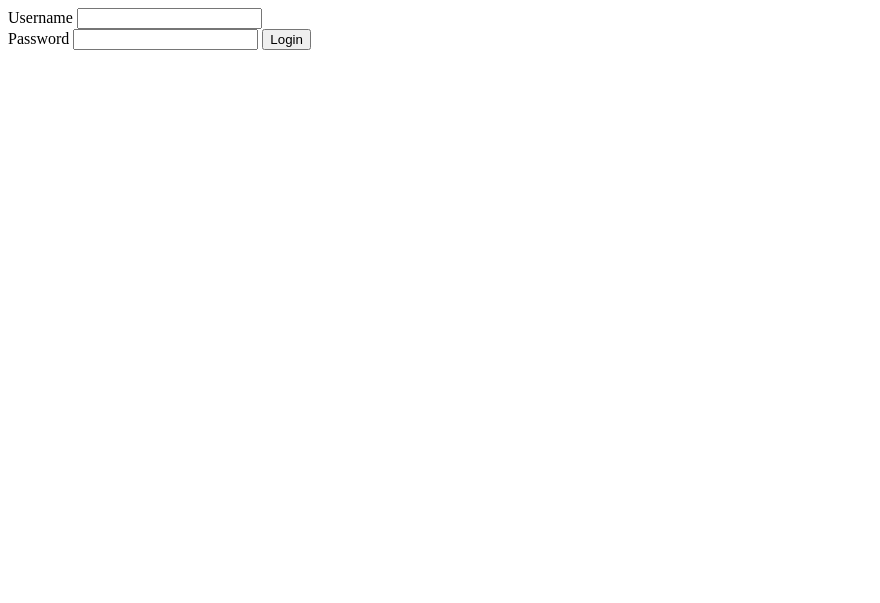
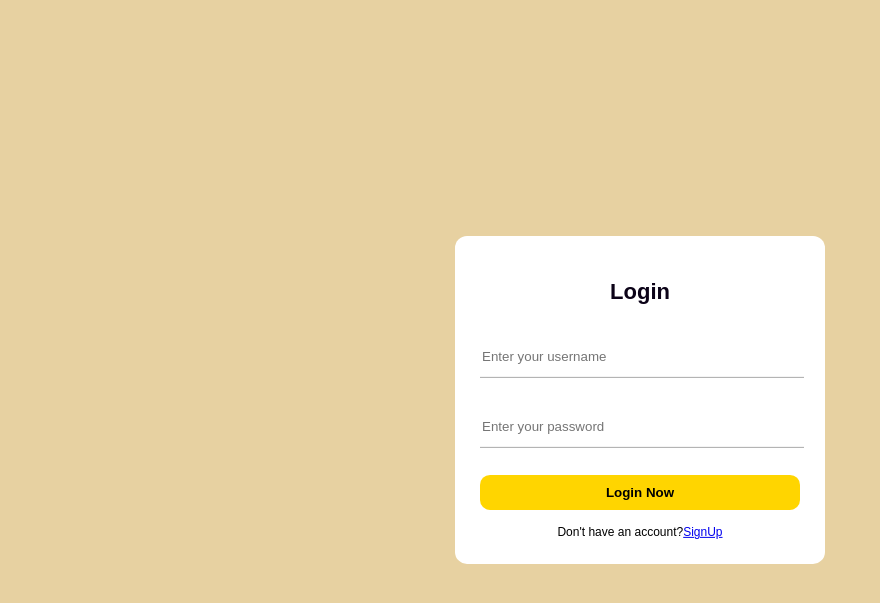
Before and after one commit to Rota1001/PyramidGame, a Flask app: page /login in a window 1280 px wide. Shown: the top 603 px of the page, without its empty margins (0-880 px from the left). Run offline with Flask 3, Linux system fonts and the light colour scheme.

Commit message:
beatiful login page

```diff
--- a/app.py
+++ b/app.py
@@ -47,7 +47,7 @@ def createBoard():
 
 @app.route("/")
 def root():
-    return redirect("/index")
+    return redirect("/login")
 
 @app.route("/index")
 def Index():
--- /dev/null
+++ b/static/css/login.css
@@ -0,0 +1,60 @@
+ /* @import url("https://fonts/googleapis.com/css2?family=Poppins:wght@200;300;400;500;600;700&display=swap"); */
+ /* @import url("https://unicons.iconscout.com/release/v4.0.0/css/line.css"); */
+ .form_container{
+    position : absolute;
+    max-width: 320px;
+    width: 100%;
+    top : 50%;
+    left : 50%;
+    transform : translate(-50%, -50%);
+    z-index : 101;
+    background : #fff;
+    padding: 25px;
+    border-radius: 12px;
+    box-shadow: rgba(0, 0, 0, 0.1);
+    font-family: sans-serif;
+ }
+
+ .form_container h2{
+    font-size: 22px;
+    color: #0b0217;
+    text-align: center;
+    font-family: sans-serif;
+ }
+.input_box{
+    position: relative;
+    margin-top: 30px;
+    width: 100%;
+    height: 40px;
+}
+.input_box input{
+    height:100%;
+    width: 100%;
+    border: none;
+    outline: none;
+    border-bottom: 1.5px solid #aaaaaa;
+    transition: all 0.2s ease;
+}
+
+.input_box input:focus{
+    border-color: rgb(255, 213, 0)
+}
+
+.form_container .button{
+    background-color: rgb(255, 213, 0);
+    margin-top: 30px;
+    width: 100%;
+    padding: 10px 0;
+    border-radius: 10px;
+    font-weight: bold;
+    border: none;
+}
+.login_signup{
+    font-size: 12px;
+    text-align: center;
+    margin-top: 15px;
+}
+
+.form_container .button:hover{
+    transform: scale(1.05);
+}
--- a/static/javascript/waiting.js
+++ b/static/javascript/waiting.js
@@ -5,7 +5,6 @@ $.ajax({
     dataType : "json",
     success : function(response){
         id = response.id;
-        alert(id);
     },
     error : function(error){
         console.log(error);
--- a/templates/Login.html
+++ b/templates/Login.html
@@ -3,16 +3,31 @@
     <head>
         <meta charset="UTF-8">
         <title>Login</title>
+        <link rel="stylesheet" type="text/css" href="/static/css/login.css">
+        <!-- <link rel="stylesheet" type="text/css" href="https://unicons.iconscout.com/release/v4.0.0/css/line.css"> -->
     </head>
-    <body>
-        <form method="post" action="/login">
-            <label>Username</label>
-                <input type="text" name="username">
-            <br/>
-            <label>Password</label>
-                <input type="password" name="password">
-                <button type="submit">Login</button>
-        </form>
+    <body style="background-color: rgb(231, 209, 161);">
+        <div class="form_container">
+            <div class ="form login_form">
+                <form method="post" action="/login">
+                    <h2>Login</h2>
+
+                    <div class="input_box">
+                        <input type="text" name="username" placeholder="Enter your username"/>
+                    </div>
+                    <div class="input_box">
+                        <input type="password" name="password" placeholder="Enter your password"/>
+                    </div>
+                    <button class="button" type="submit">Login Now</button>
+                    <div class="login_signup">
+                        Don't have an account?<a href="/signUp" id="signup">SignUp</a>
+                    </div>
+                </form>
+            </div>
+        </div>
+
+
     </body>
 
+
 </html>
--- a/templates/gameRoom.html
+++ b/templates/gameRoom.html
@@ -3,6 +3,7 @@
     <head>
         <meta charset="UTF-8">
         <link rel="stylesheet" type="text/css" href="/static/css/board.css">
+        <title>GameRoom</title>
     </head>
 
     <body style="background-color: rgb(231, 209, 161);">
--- a/templates/waitingRoom.html
+++ b/templates/waitingRoom.html
@@ -1,9 +1,10 @@
 <!DOCTYPE html>
 <html>
     <head>
-        <meta charset = "UTF-8"></meata>
+        <meta charset = "UTF-8"></meta>
+        <title>WaitingRoom</title>
     </head>
-    <body>
+    <body style="background-color: rgb(231, 209, 161);">
         <script src = "https://code.jquery.com/jquery-3.4.1.js"></script>
         <script async src="./static/javascript/waiting.js"></script>
     </body>
```
Also changed, not shown: templates/signUp.html (+25 -14 lines), templates/test.html (deleted, +0 -13 lines).
